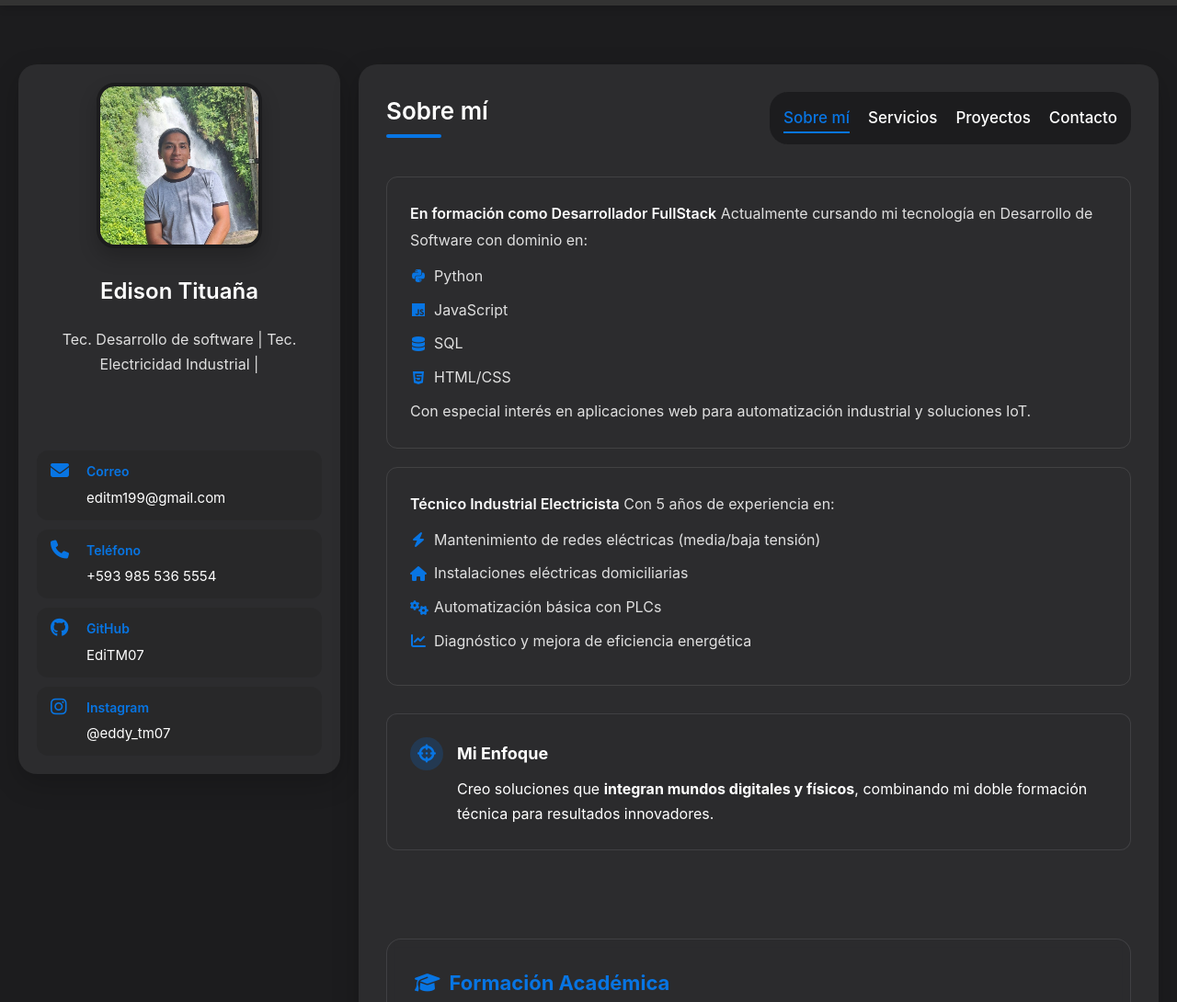
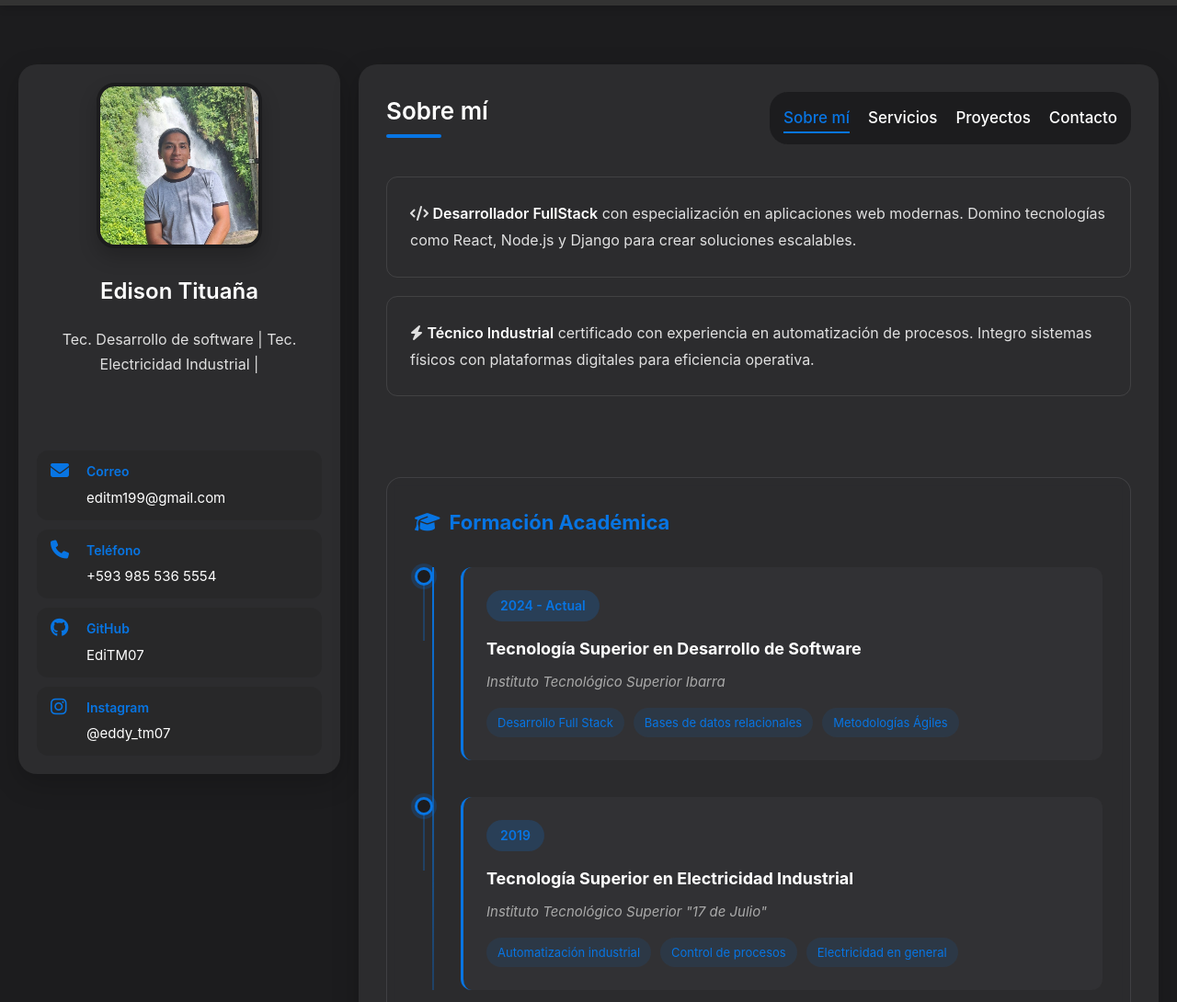
Before and after one commit to EdiTM07/MiPortafolio, a plain HTML site: page index.html in a window 1280 px wide. Shown: the top 1090 px of the page at 92% size. Drawn offline with Linux system fonts and the light colour scheme.

Commit message:
index.html

```diff
--- a/index.html
+++ b/index.html
@@ -69,41 +69,16 @@
                     </div>
                     <div class="section-content">
                         <div class="about-content">
-                            <!-- Sección Desarrollo -->
-                            <div class="about-paragraph">
-                                <strong class="paragraph-start">En formación como Desarrollador FullStack</strong>
-                                Actualmente cursando mi tecnología en Desarrollo de Software con dominio en:
-                                <ul class="experience-list">
-                                    <li><i class="fab fa-python"></i> Python</li>
-                                    <li><i class="fab fa-js"></i> JavaScript</li>
-                                    <li><i class="fas fa-database"></i> SQL</li>
-                                    <li><i class="fab fa-html5"></i> HTML/CSS</li>
-                                </ul>
-                                Con especial interés en aplicaciones web para automatización industrial y soluciones IoT.
-                            </div>
+        <p class="about-paragraph">
+            <i class="fas fa-code paragraph-icon"></i>
+            <strong class="paragraph-start">Desarrollador FullStack</strong> con especialización en aplicaciones web modernas. Domino tecnologías como React, Node.js y Django para crear soluciones escalables.
+        </p>
 
-                            <!-- Sección Industrial -->
-                            <div class="about-paragraph">
-                                <strong class="paragraph-start">Técnico Industrial Electricista</strong>
-                                Con 5 años de experiencia en:
-                                <ul class="experience-list">
-                                    <li><i class="fas fa-bolt"></i> Mantenimiento de redes eléctricas (media/baja tensión)</li>
-                                    <li><i class="fas fa-home"></i> Instalaciones eléctricas domiciliarias</li>
-                                    <li><i class="fas fa-cogs"></i> Automatización básica con PLCs</li>
-                                    <li><i class="fas fa-chart-line"></i> Diagnóstico y mejora de eficiencia energética</li>
-                                </ul>
-                            </div>
-                        </div>
-                        </div>
-                        <div class="professional-card">
-                            <div class="card-header">
-                                <div class="card-icon">
-                                    <i class="fas fa-crosshairs"></i>
-                                </div>
-                                <h4>Mi Enfoque</h4>
-                            </div>
-                            <p>Creo soluciones que <strong>integran mundos digitales y físicos</strong>, combinando mi doble formación técnica para resultados innovadores.</p>
-                        </div>
+        <p class="about-paragraph">
+            <i class="fas fa-bolt paragraph-icon"></i>
+            <strong class="paragraph-start">Técnico Industrial</strong> certificado con experiencia en automatización de procesos. Integro sistemas físicos con plataformas digitales para eficiencia operativa.
+        </p>
+    </div>
                         <br>
                         <div class="timeline-section">
                             <h3 class="timeline-title"><i class="fas fa-graduation-cap"></i> Formación Académica</h3>
```
